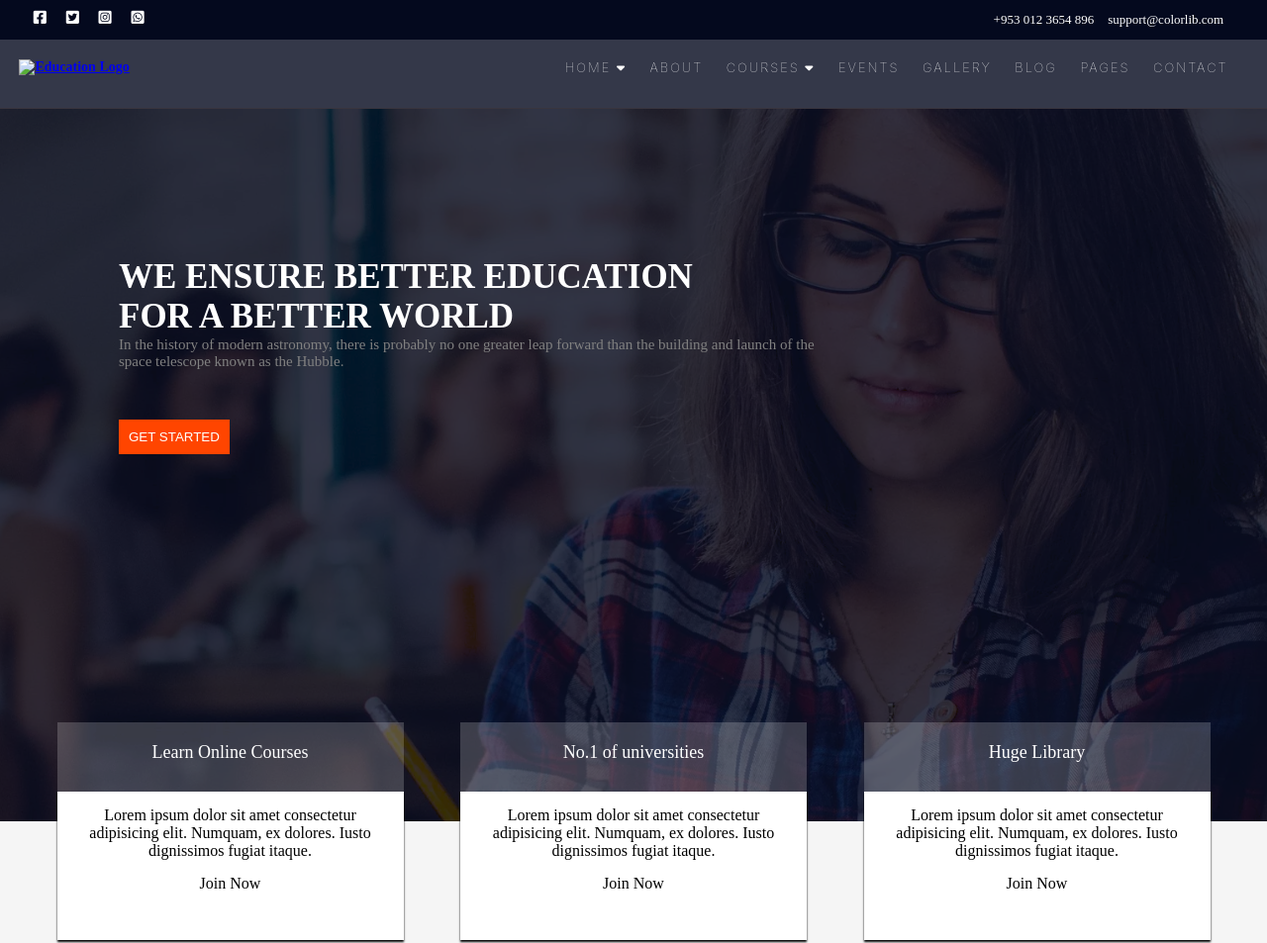
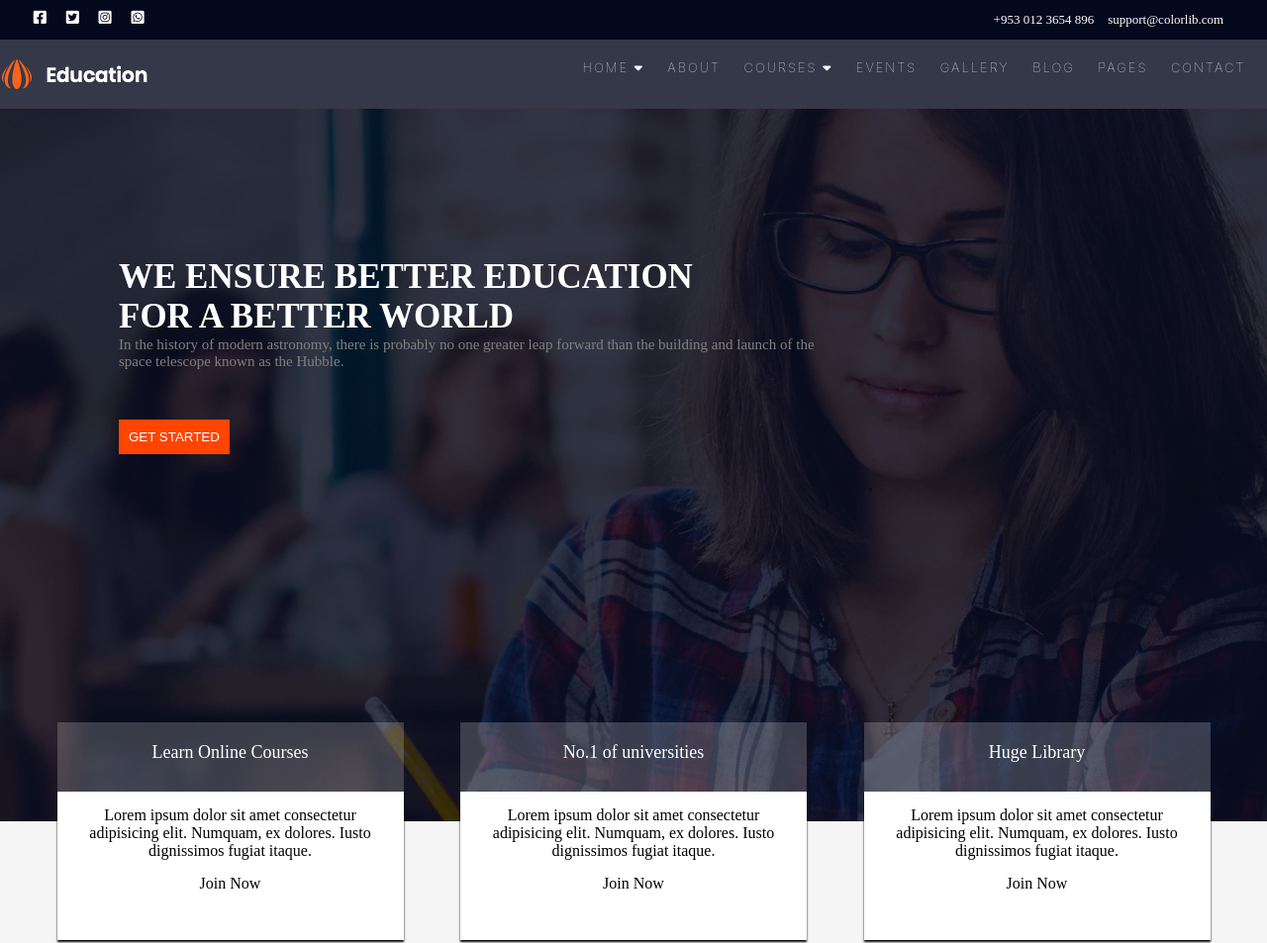
Before and after one commit to jaypadmani/education.com, a plain HTML site: page index.html in a window 1280 px wide. Shown: the top 953 px of the page at 99% size. Drawn offline with Linux system fonts and the light colour scheme; files that its build step writes are made by us from their sources; files whose address does not match are found by name.

Commit message:
Update index.html

```diff
--- a/index.html
+++ b/index.html
@@ -23,7 +23,7 @@
             </div>
 
             <div class="nav-menu">
-                <div class="logo"><a href="#home"><img src="img/logo.png" alt="Education Logo"></a></div>
+                <div class="logo"><a href="#home"><img src="logo.png" alt="Education Logo"></a></div>
                 <div class="menu-list">
                     <ul>
                         <li>
```
